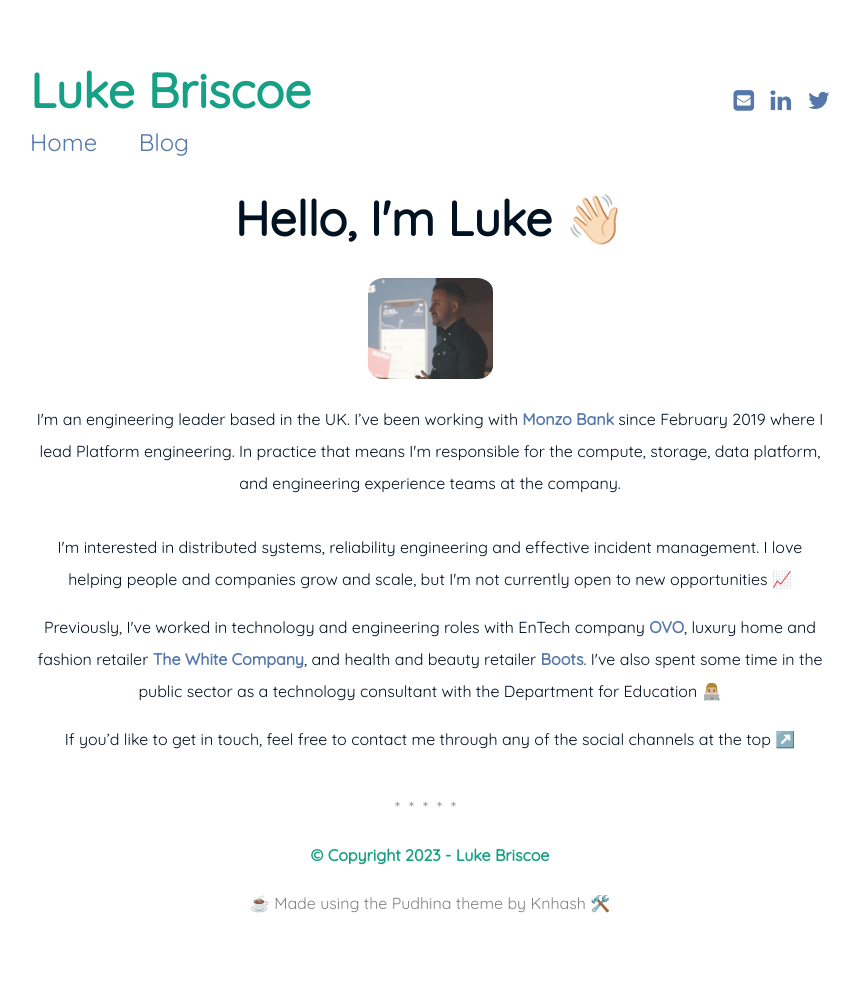
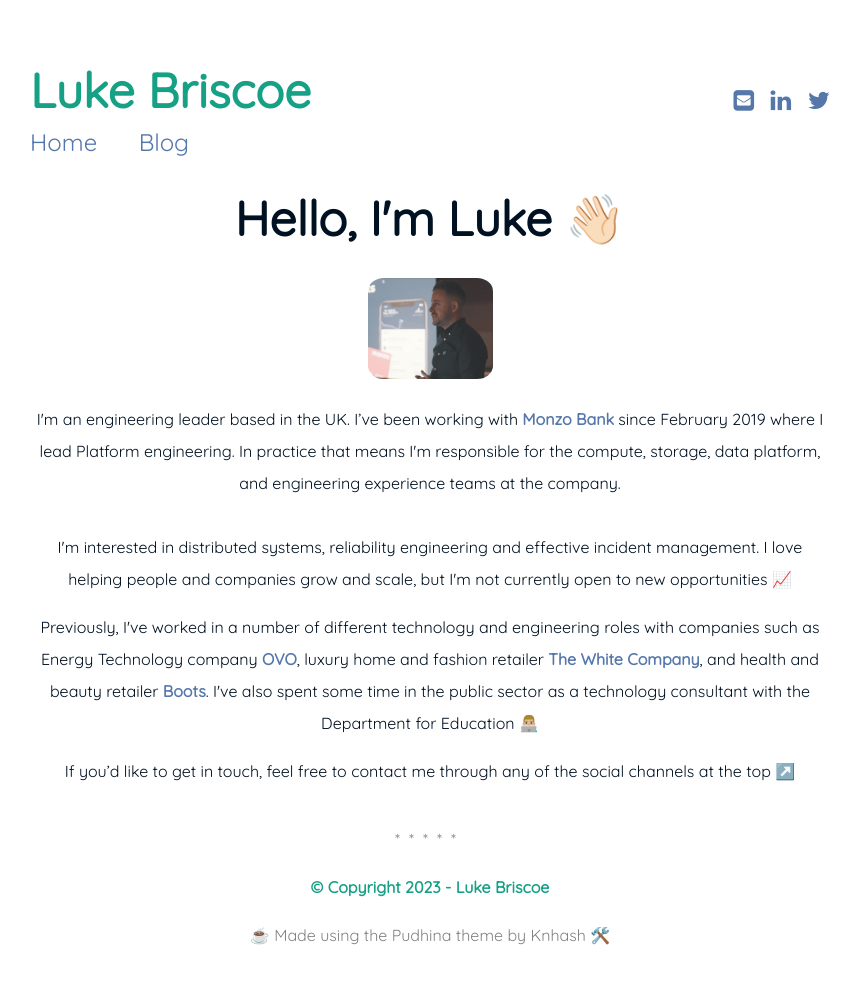
Before and after one commit to lukebriscoe/lukebriscoe.github.io, a Jekyll site: the page built from index.md, in a window 1280 px wide. Shown: the whole page, without its empty margins (210-1070 px from the left). Built offline with Jekyll 4.4.1, drawn with Linux system fonts in a browser that asks for light colours; before the commit the page ends 975 px from its top, so only the background shows below that.

Commit message:
updated homepage

```diff
--- a/index.md
+++ b/index.md
@@ -17,7 +17,7 @@ sitemap:
 
     </p>
     <p align="center">
-    Previously, I've worked in technology and engineering roles with EnTech company <a href="https://ovo.com/">OVO</a>, luxury home and fashion retailer <a href="https://www.thewhitecompany.com/uk/">The White Company</a>, and health and beauty retailer <a href="https://www.boots.com/">Boots</a>. I've also spent some time in the public sector as a technology consultant with the Department for Education 👨🏼‍💻
+    Previously, I've worked in a number of different technology and engineering roles with companies such as Energy Technology company <a href="https://ovo.com/">OVO</a>, luxury home and fashion retailer <a href="https://www.thewhitecompany.com/uk/">The White Company</a>, and health and beauty retailer <a href="https://www.boots.com/">Boots</a>. I've also spent some time in the public sector as a technology consultant with the Department for Education 👨🏼‍💻
     </p>
     <p align="center">
     If you’d like to get in touch, feel free to contact me through any of the social channels at the top ↗️
```
